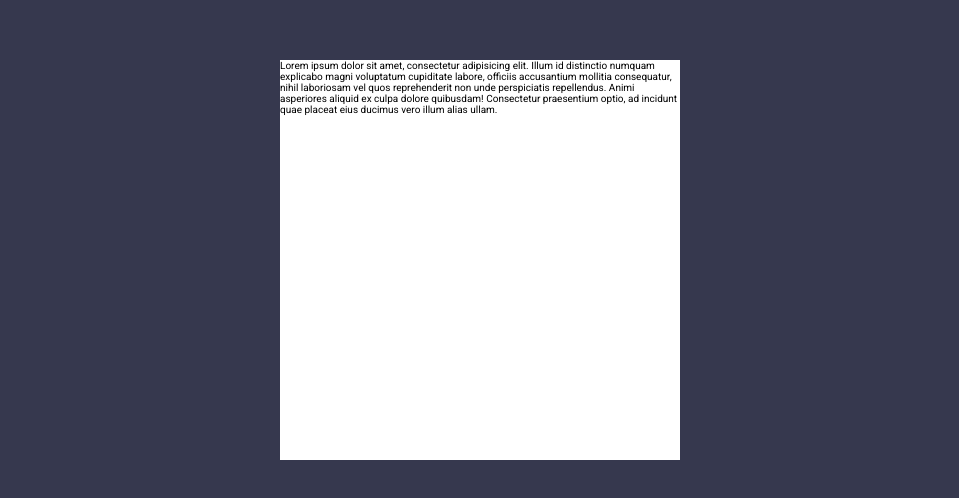
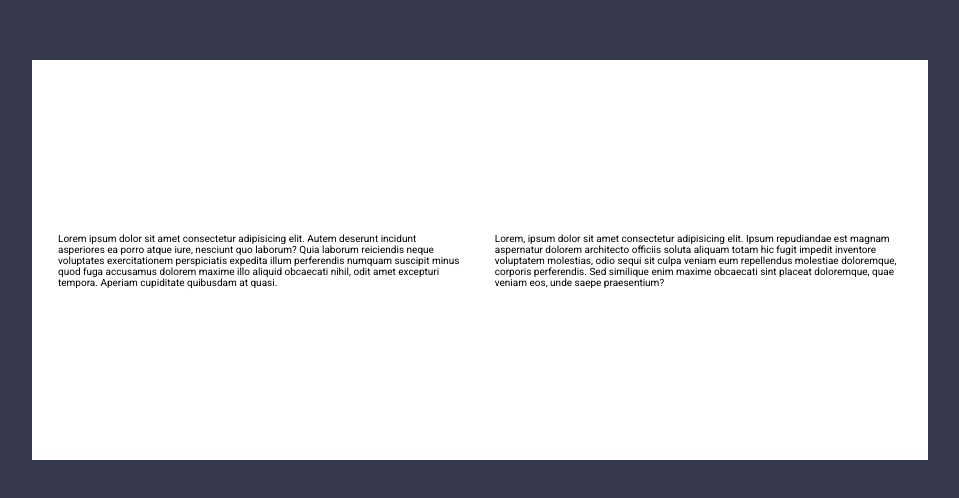
Before and after one commit to PrayagTandon/Newsletter-signup, a website: page index.html in a window 1280 px wide. Shown: the part 140-638 px from the top of the page, without its empty margins (160-1119 px from the left). Drawn offline with Linux system fonts and the light colour scheme.

Commit message:
Final commit of the day

```diff
--- a/index.html
+++ b/index.html
@@ -16,14 +16,26 @@
   <body>
     <article class="main-container">
       <main class="main-box">
-        <p>
-          Lorem ipsum dolor sit amet, consectetur adipisicing elit. Illum id
-          distinctio numquam explicabo magni voluptatum cupiditate labore,
-          officiis accusantium mollitia consequatur, nihil laboriosam vel quos
-          reprehenderit non unde perspiciatis repellendus. Animi asperiores
-          aliquid ex culpa dolore quibusdam! Consectetur praesentium optio, ad
-          incidunt quae placeat eius ducimus vero illum alias ullam.
-        </p>
+        <section class="text-box">
+          <p>
+            Lorem ipsum dolor sit amet consectetur adipisicing elit. Autem
+            deserunt incidunt asperiores ea porro atque iure, nesciunt quo
+            laborum? Quia laborum reiciendis neque voluptates exercitationem
+            perspiciatis expedita illum perferendis numquam suscipit minus quod
+            fuga accusamus dolorem maxime illo aliquid obcaecati nihil, odit
+            amet excepturi tempora. Aperiam cupiditate quibusdam at quasi.
+          </p>
+        </section>
+        <section class="img-box">
+          <p>
+            Lorem, ipsum dolor sit amet consectetur adipisicing elit. Ipsum
+            repudiandae est magnam aspernatur dolorem architecto officiis soluta
+            aliquam totam hic fugit impedit inventore voluptatem molestias, odio
+            sequi sit culpa veniam eum repellendus molestiae doloremque,
+            corporis perferendis. Sed similique enim maxime obcaecati sint
+            placeat doloremque, quae veniam eos, unde saepe praesentium?
+          </p>
+        </section>
       </main>
     </article>
   </body>
--- a/sass/layout/_main-box.scss
+++ b/sass/layout/_main-box.scss
@@ -2,7 +2,13 @@
 @use "../base/" as *;
 
 .main-box {
-    width: 40rem;
+    width: 70%;
+    padding: 2.6rem;
     height: 40rem;
     background-color: $color-white;
+
+    display: flex;
+    align-items: center;
+    gap: 3.2rem;
+
 }
```
Also changed, not shown: css/style.css, 1 other file.
